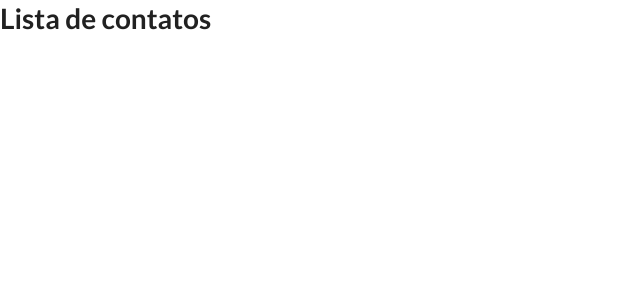
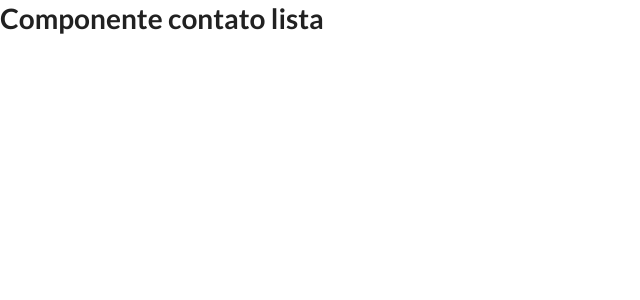
Before and after one commit to otav-o/TreinamentoMS4, a React (Create React App) app in the folder Crud/crud/: page / in a window 1280 px wide. Shown: the top 300 px of the page, without its empty margins (0-640 px from the left). Built offline with nearby package versions, Linux system fonts and the light colour scheme.

Commit message:
Criação do componente ContatoLista

```diff
--- a/Crud/crud/src/components/App.js
+++ b/Crud/crud/src/components/App.js
@@ -1,9 +1,10 @@
 import React from 'react';
+import ContatoLista from './contatos/ContatoLista'
 
 class App extends React.Component {
     render() {
         return (
-            <h1>Lista de contatos</h1>
+            <ContatoLista/>
         );
     }
 }
--- /dev/null
+++ b/Crud/crud/src/components/contatos/ContatoLista.js
@@ -0,0 +1,13 @@
+import React from 'react';
+
+class ContatoLista extends React.Component {
+    render() {
+        return (
+            <h1>Componente contato lista</h1>
+        )
+    }
+}
+
+export default ContatoLista;
+
+// representa uma lista de contatos
```
